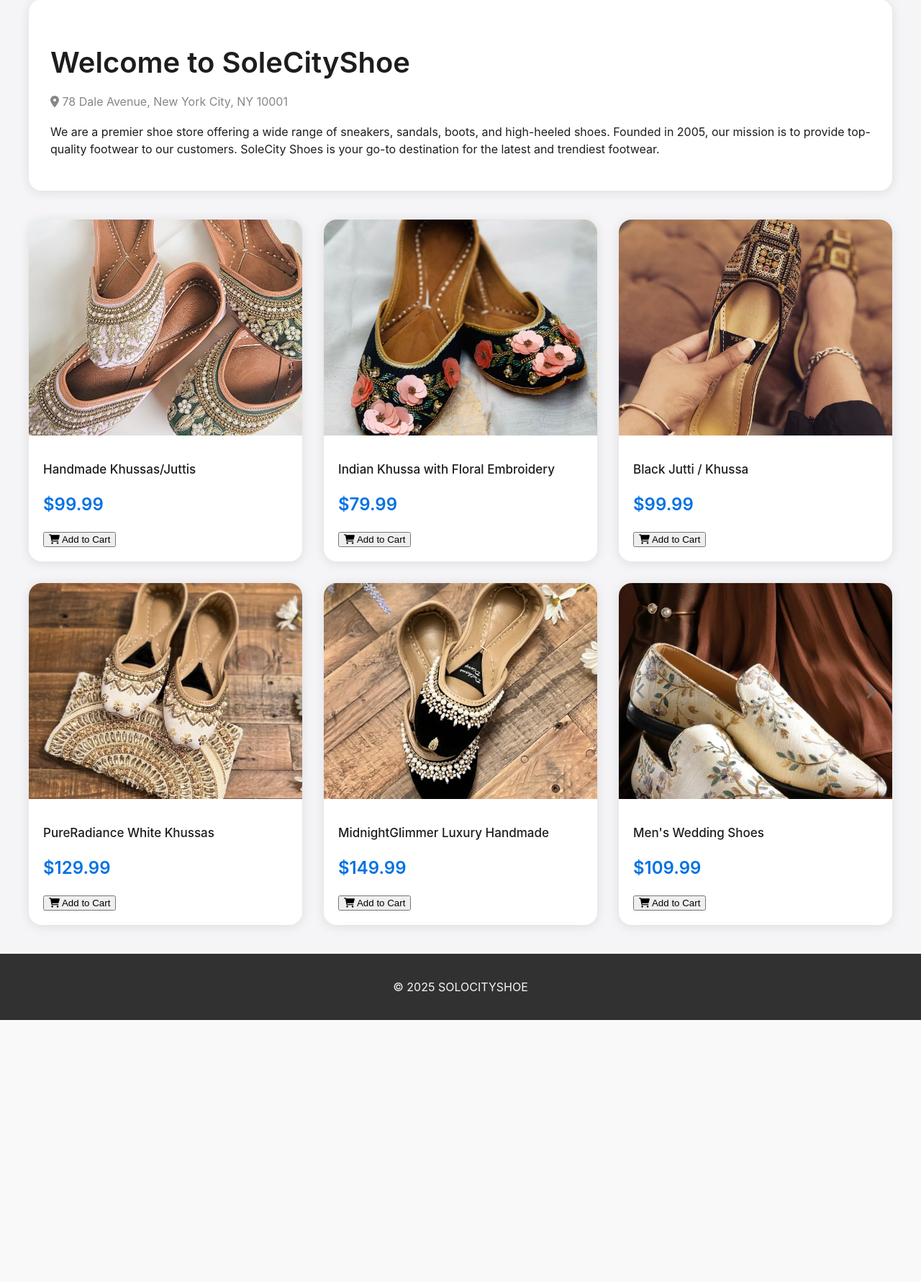
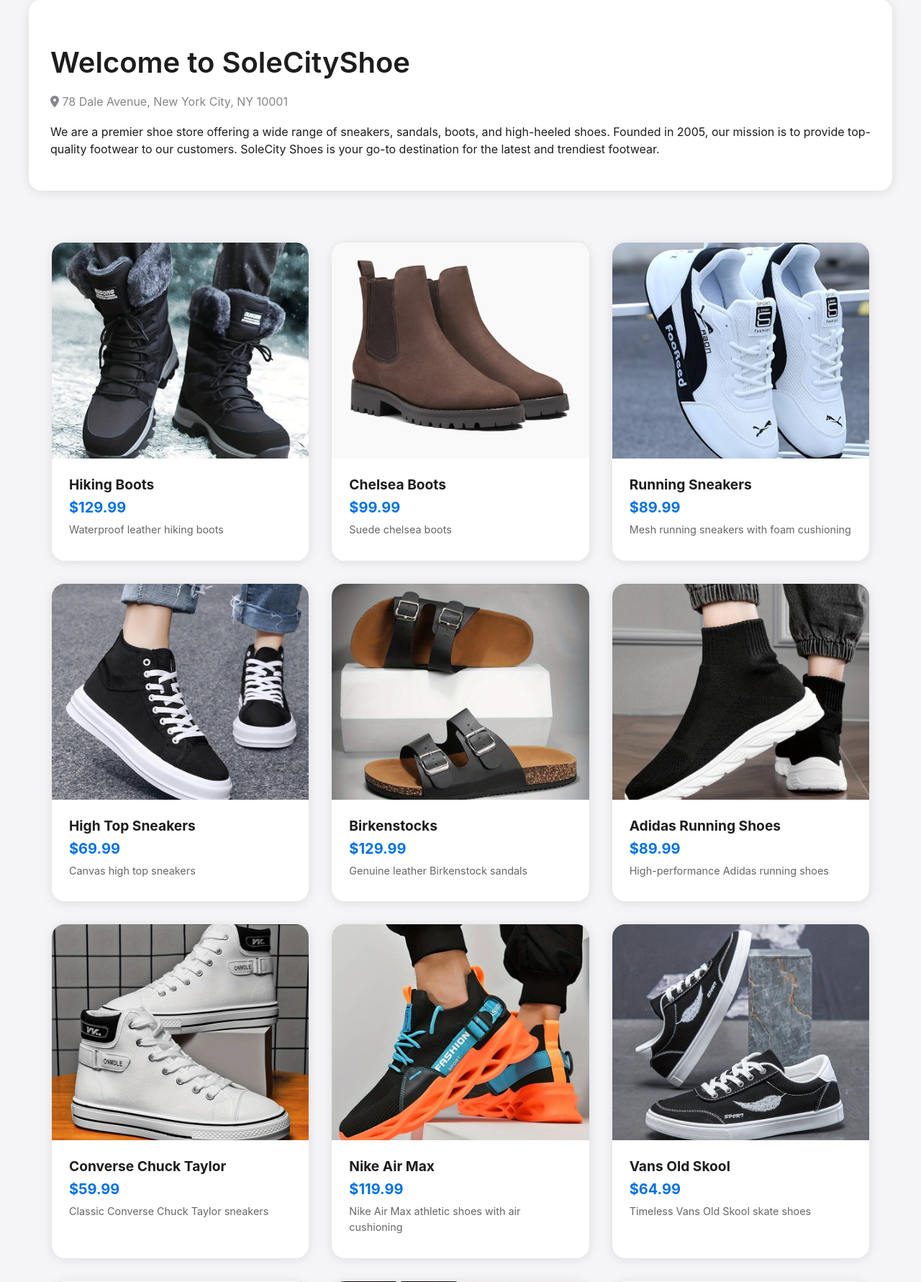
Before and after one commit to healer3771/Dynamic_Online_Shoe_Store_Website, a PHP site: page /home1.php in a window 1280 px wide. Shown: the part 81-1862 px from the top of the page at 72% size. Before the commit the page ends 1498 px from the top, so only its background shows below. Run offline with PHP 8.4, Linux system fonts and the light colour scheme; data comes from the database, SQL or seed files in the repository.

Commit message:
new changes

```diff
--- a/home-styles.css
+++ b/home-styles.css
@@ -138,16 +138,18 @@
 
 .product-grid {
     display: grid;
-    grid-template-columns: repeat(auto-fit, minmax(300px, 1fr));
-    gap: 30px;
-    margin-top: 40px;
+    grid-template-columns: repeat(auto-fill, minmax(300px, 1fr));
+    gap: 2rem;
+    padding: 2rem;
+    max-width: 1200px;
+    margin: 0 auto;
 }
 
 .product-card {
-    background: #fff;
+    background: white;
     border-radius: 18px;
+    box-shadow: 0 2px 15px rgba(0, 0, 0, 0.1);
     overflow: hidden;
-    box-shadow: 0 2px 15px rgba(0, 0, 0, 0.1);
     transition: transform 0.3s ease;
 }
 
@@ -155,26 +157,49 @@
     transform: translateY(-5px);
 }
 
+.product-link {
+    text-decoration: none;
+    color: inherit;
+}
+
 .product-image {
     width: 100%;
     height: 300px;
+    overflow: hidden;
+}
+
+.product-image img {
+    width: 100%;
+    height: 100%;
     object-fit: cover;
+    transition: transform 0.3s ease;
 }
 
 .product-info {
-    padding: 20px;
+    padding: 1.5rem;
 }
 
-.product-name {
-    font-size: 17px;
-    font-weight: 500;
-    margin-bottom: 10px;
+.product-info h3 {
+    margin: 0 0 0.5rem 0;
+    color: #1d1d1f;
+    font-size: 1.2rem;
 }
 
-.product-price {
+.product-info .price {
     color: #0071e3;
-    font-size: 24px;
-    font-weight: 600;
+    font-size: 1.25rem;
+    font-weight: bold;
+    margin: 0.5rem 0;
+}
+
+.product-info .description {
+    color: #666;
+    font-size: 0.9rem;
+    margin: 0.5rem 0;
+    display: -webkit-box;
+    -webkit-line-clamp: 2;
+    -webkit-box-orient: vertical;
+    overflow: hidden;
 }
 
 /* LOGIN PAGE FORM */
--- a/home1.php
+++ b/home1.php
@@ -8,18 +8,26 @@
 Email: john@example.com
 passw: s3sam3
 -->
-<?php require_once("store.php");
+<?php
+    // Connect to the database
+    require_once('database.php');
+    $db = getDB();
+    require_once('store.php');
 
+    // Query all the shoes
+    $query = "SELECT * FROM shoes";
+    $statement = $db->query($query);
+    $shoes = $statement->fetchAll();
 ?>
 <!DOCTYPE html>
 <html lang="en">
 <head>
     <meta charset="UTF-8">
     <meta name="viewport" content="width=device-width, initial-scale=1.0">
-    <title>SoleCityShoes</title>
+    <title>Home - SoleCityShoes</title>
     <link rel="icon" type="image/x-icon" href="images/Solocityshoeicon.png">
+    <link rel="stylesheet" href="home-styles.css">
     <link rel="stylesheet" href="https://cdnjs.cloudflare.com/ajax/libs/font-awesome/6.0.0/css/all.min.css">
-    <link rel="stylesheet" href="home-styles.css">
 </head>
 <body class="home-page">
     <header class="modern-header">
@@ -33,7 +41,7 @@
                 <a href="home1.php"><i class="fas fa-home"></i> Home</a>
                 <a href="ourstory1.php"><i class="fas fa-book"></i> Our Story</a>
                 <a href="shoes1.php"><i class="fas fa-shoe-prints"></i> Shoes</a>
-                <a href="login.php"><i class="fas fa-sign-in-alt"></i>Login</a>
+                <a href="login.php"><i class="fas fa-sign-in-alt"></i> Login</a>
             </nav>
         </div>
     </header>
@@ -50,29 +58,23 @@
         </section>
 
         <div class="product-grid">
-            <?php
-            $products = [
-                ['image' => 'shoe1-1.jpg', 'name' => 'Handmade Khussas/Juttis', 'price' => 99.99],
-                ['image' => 'shoe2-1.jpg', 'name' => 'Indian Khussa with Floral Embroidery', 'price' => 79.99],
-                ['image' => 'shoe3-1.jpg', 'name' => 'Black Jutti / Khussa', 'price' => 99.99],
-                ['image' => 'shoe4.jpg', 'name' => 'PureRadiance White Khussas', 'price' => 129.99],
-                ['image' => 'shoe5.jpg', 'name' => 'MidnightGlimmer Luxury Handmade', 'price' => 149.99],
-                ['image' => 'shoe6.jpg', 'name' => "Men's Wedding Shoes", 'price' => 109.99]
-            ];
-
-            foreach($products as $product): ?>
-            <div class="product-card">
-                <img src="images/<?php echo htmlspecialchars($product['image']); ?>"
-                     alt="<?php echo htmlspecialchars($product['name']); ?>"
-                     class="product-image">
-                <div class="product-info">
-                    <h3 class="product-name"><?php echo htmlspecialchars($product['name']); ?></h3>
-                    <p class="product-price">$<?php echo number_format($product['price'], 2); ?></p>
-                    <button class="buy-button">
-                        <i class="fas fa-shopping-cart"></i> Add to Cart
-                    </button>
+            <?php foreach($shoes as $shoe): ?>
+                <?php $image_path = "images/{$shoe['shoeID']}.jpg"; ?>
+                <div class="product-card">
+                    <a href="shoe_details1.php?id=<?php echo $shoe['shoeID']; ?>" class="product-link">
+                        <div class="product-image">
+                            <img src="<?php echo $image_path; ?>"
+                                 alt="<?php echo htmlspecialchars($shoe['shoeName']); ?>"
+                                 onmouseover="this.src='<?php echo str_replace('.jpg', '-1.jpg', $image_path); ?>'"
+                                 onmouseout="this.src='<?php echo $image_path; ?>'">
+                        </div>
+                        <div class="product-info">
+                            <h3><?php echo htmlspecialchars($shoe['shoeName']); ?></h3>
+                            <p class="price">$<?php echo number_format($shoe['price'], 2); ?></p>
+                            <p class="description"><?php echo htmlspecialchars($shoe['description']); ?></p>
+                        </div>
+                    </a>
                 </div>
-            </div>
             <?php endforeach; ?>
         </div>
     </main>
--- a/ourstory1.php
+++ b/ourstory1.php
@@ -16,7 +16,7 @@
   <header class="modern-header">
     <div class="header-content">
       <div class="logo">
-        <a href="home1.php">
+        <a href="home1s.php">
           <img src="images/Solocityshoe.png" alt="SoleCityShoes Logo">
         </a>
       </div>
```
Also changed, not shown: authenticate.php (+29 -5 lines), home.php (+31 -17 lines), shoe_details1.php (added, +119 -0 lines).
